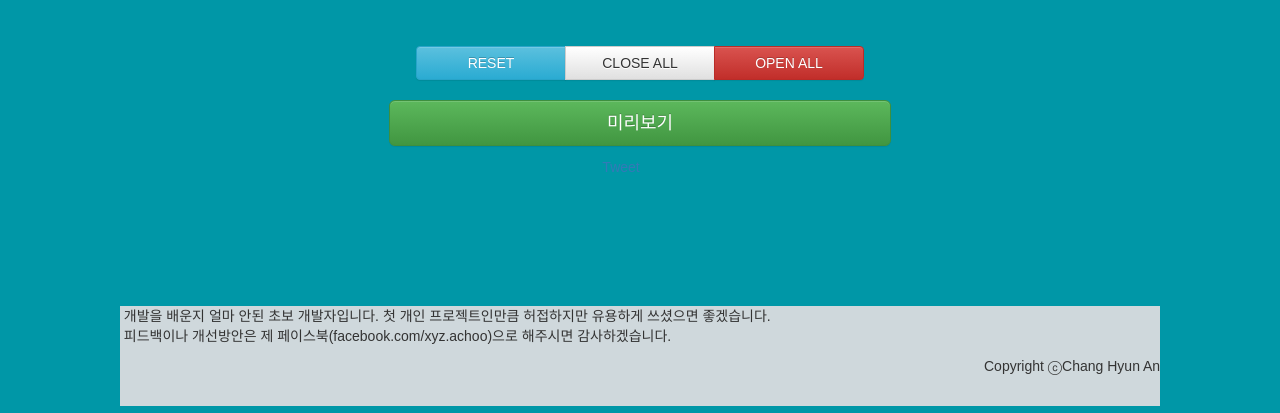
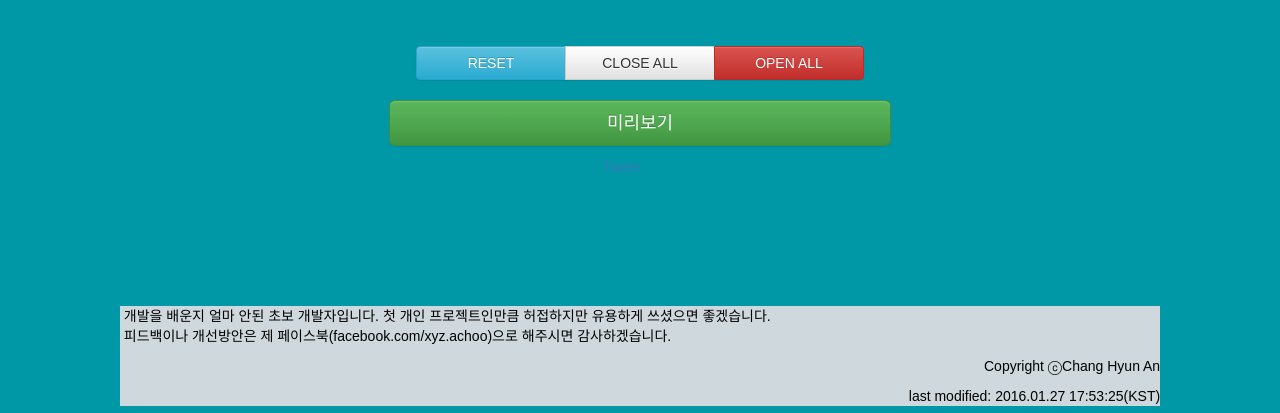
Before and after one commit to SuziKim/mandal_art, a plain HTML site: page index.html in a window 1280 px wide. Shown: the part 1597-2010 px from the top of the page. Drawn offline with nearby package versions, Linux system fonts and the light colour scheme; a script that the page names is missing; a web font is replaced by a local one.

Commit message:
changed footer add mod date

```diff
--- a/index.html
+++ b/index.html
@@ -347,6 +347,7 @@
                         <p>피드백이나 개선방안은
                         제 페이스북(facebook.com/xyz.achoo)으로 해주시면 감사하겠습니다. </p>
                         <p style = "float: right">Copyright ⓒChang Hyun An</p>
+                        <p style ="clear: both; text-align: right">last modified: 2016.01.27 17:53:25(KST)</p>
                         </div>
 
 
--- a/stylesheet.css
+++ b/stylesheet.css
@@ -30,6 +30,10 @@ p.start:hover {
 }
 .all_tables{
     margin-top: 3%;
+}
+
+.footer {
+    color: #000;
 }
 
 h1, h4, h5 {
```
